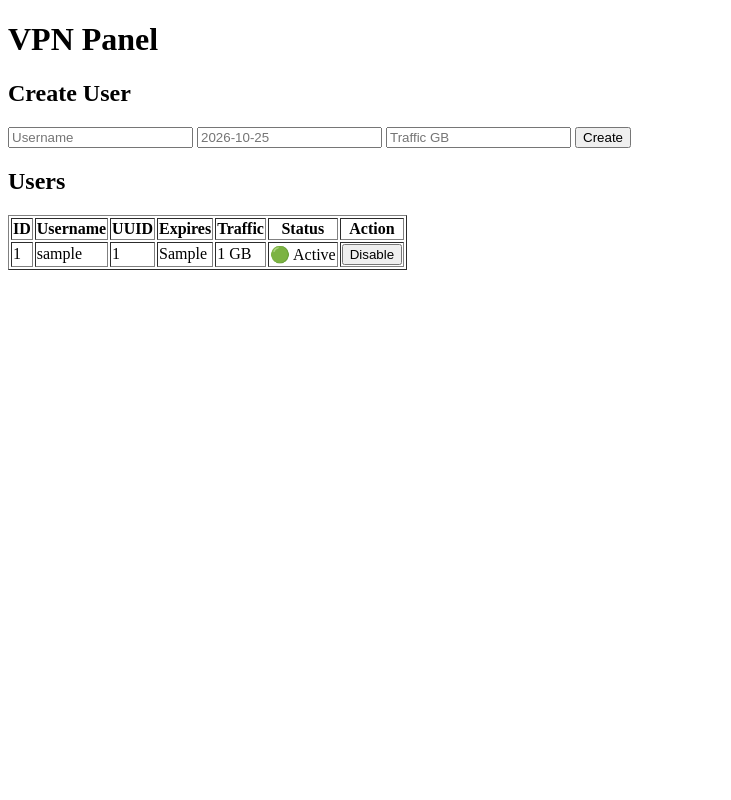
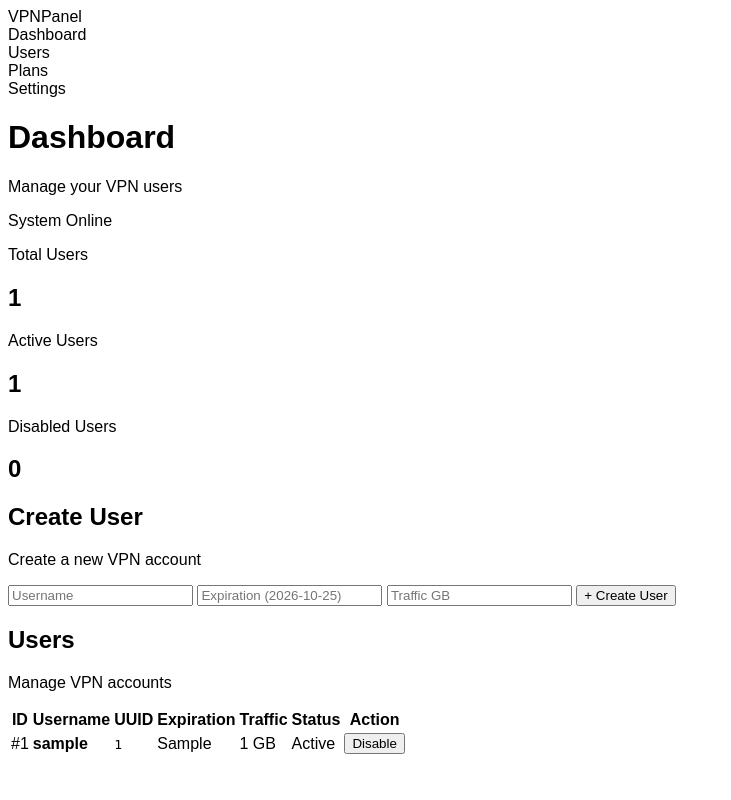
Before and after one commit to 4-panel/4-panel, a FastAPI app: page / in a window 1280 px wide. Shown: the whole page, without its empty margins (0-731 px from the left). Run offline with FastAPI, Linux system fonts and the light colour scheme; tables that the repository leaves empty hold one stand-in row (values such as "Sample post").

Commit message:
Update dashboard.html

```diff
--- a/templates/dashboard.html
+++ b/templates/dashboard.html
@@ -1,16 +1,69 @@
 <!DOCTYPE html>
-<html>
+<html lang="en">
 <head>
+    <meta charset="UTF-8">
+    <meta name="viewport" content="width=device-width, initial-scale=1.0">
     <title>VPN Panel</title>
+    <link rel="stylesheet" href="/static/style.css">
 </head>
 
 <body>
 
-<h1>VPN Panel</h1>
+<div class="sidebar">
+    <div class="logo">VPN<span>Panel</span></div>
 
+    <div class="nav active">Dashboard</div>
+    <div class="nav">Users</div>
+    <div class="nav">Plans</div>
+    <div class="nav">Settings</div>
+</div>
+
+<div class="main">
+
+    <div class="topbar">
+        <div>
+            <h1>Dashboard</h1>
+            <p>Manage your VPN users</p>
+        </div>
+
+        <div class="status">
+            <span></span> System Online
+        </div>
+    </div>
+
+    <div class="cards">
+
+        <div class="card">
+            <p>Total Users</p>
+            <h2>{{ users|length }}</h2>
+        </div>
+
+        <div class="card">
+            <p>Active Users</p>
+            <h2>
+                {{ users|selectattr("enabled")|list|length }}
+            </h2>
+        </div>
+
+        <div class="card">
+            <p>Disabled Users</p>
+            <h2>
+                {{ users|rejectattr("enabled")|list|length }}
+            </h2>
+        </div>
+
+    </div>
+
+    <div class="panel">
+
+        <div class="panel-header">
+            <div>
                 <h2>Create User</h2>
+                <p>Create a new VPN account</p>
+            </div>
+        </div>
 
-<form method="post" action="/users/create">
+        <form method="post" action="/users/create" class="create-form">
 
             <input
                 type="text"
@@ -22,7 +75,7 @@
             <input
                 type="text"
                 name="expires"
-        placeholder="2026-10-25"
+                placeholder="Expiration (2026-10-25)"
                 required
             >
 
@@ -34,46 +87,84 @@
             >
 
             <button type="submit">
-        Create
+                + Create User
             </button>
 
         </form>
 
+    </div>
+
+    <div class="panel">
+
+        <div class="panel-header">
+            <div>
                 <h2>Users</h2>
+                <p>Manage VPN accounts</p>
+            </div>
+        </div>
 
-<table border="1">
+        <div class="table-wrapper">
 
+            <table>
+
+                <thead>
                     <tr>
                         <th>ID</th>
                         <th>Username</th>
                         <th>UUID</th>
-    <th>Expires</th>
+                        <th>Expiration</th>
                         <th>Traffic</th>
                         <th>Status</th>
                         <th>Action</th>
                     </tr>
+                </thead>
+
+                <tbody>
 
                 {% for user in users %}
 
                     <tr>
 
-<td>{{ user.id }}</td>
-<td>{{ user.username }}</td>
-<td>{{ user.uuid }}</td>
-<td>{{ user.expires }}</td>
-<td>{{ user.traffic_limit }} GB</td>
+                        <td>#{{ user.id }}</td>
 
                         <td>
-{% if user.enabled %}
-🟢 Active
-{% else %}
-🔴 Disabled
-{% endif %}
+                            <strong>{{ user.username }}</strong>
                         </td>
 
                         <td>
-<form method="post" action="/users/{{ user.id }}/toggle">
-<button type="submit">
+                            <code>{{ user.uuid }}</code>
+                        </td>
+
+                        <td>
+                            {{ user.expires }}
+                        </td>
+
+                        <td>
+                            {{ user.traffic_limit }} GB
+                        </td>
+
+                        <td>
+
+                            {% if user.enabled %}
+                                <span class="badge active-badge">
+                                    Active
+                                </span>
+                            {% else %}
+                                <span class="badge disabled-badge">
+                                    Disabled
+                                </span>
+                            {% endif %}
+
+                        </td>
+
+                        <td>
+
+                            <form
+                                method="post"
+                                action="/users/{{ user.id }}/toggle"
+                            >
+
+                                <button class="action-btn" type="submit">
 
                                     {% if user.enabled %}
                                         Disable
@@ -82,14 +173,32 @@ Enable
                                     {% endif %}
 
                                 </button>
+
                             </form>
+
                         </td>
 
                     </tr>
 
+                {% else %}
+
+                    <tr>
+                        <td colspan="7" class="empty">
+                            No users yet.
+                        </td>
+                    </tr>
+
                 {% endfor %}
+
+                </tbody>
 
             </table>
 
+        </div>
+
+    </div>
+
+</div>
+
 </body>
 </html>
```
Lines whose indentation alone changed are shown as unchanged.
